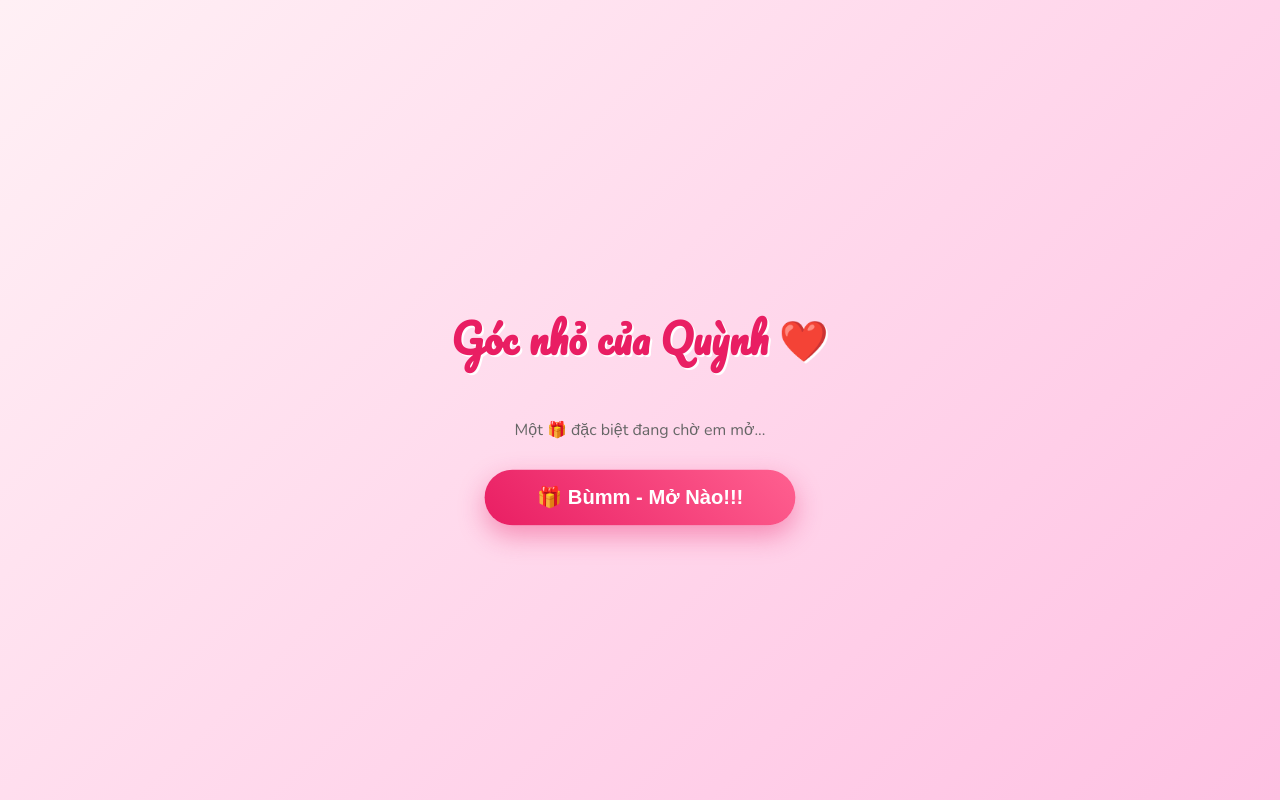
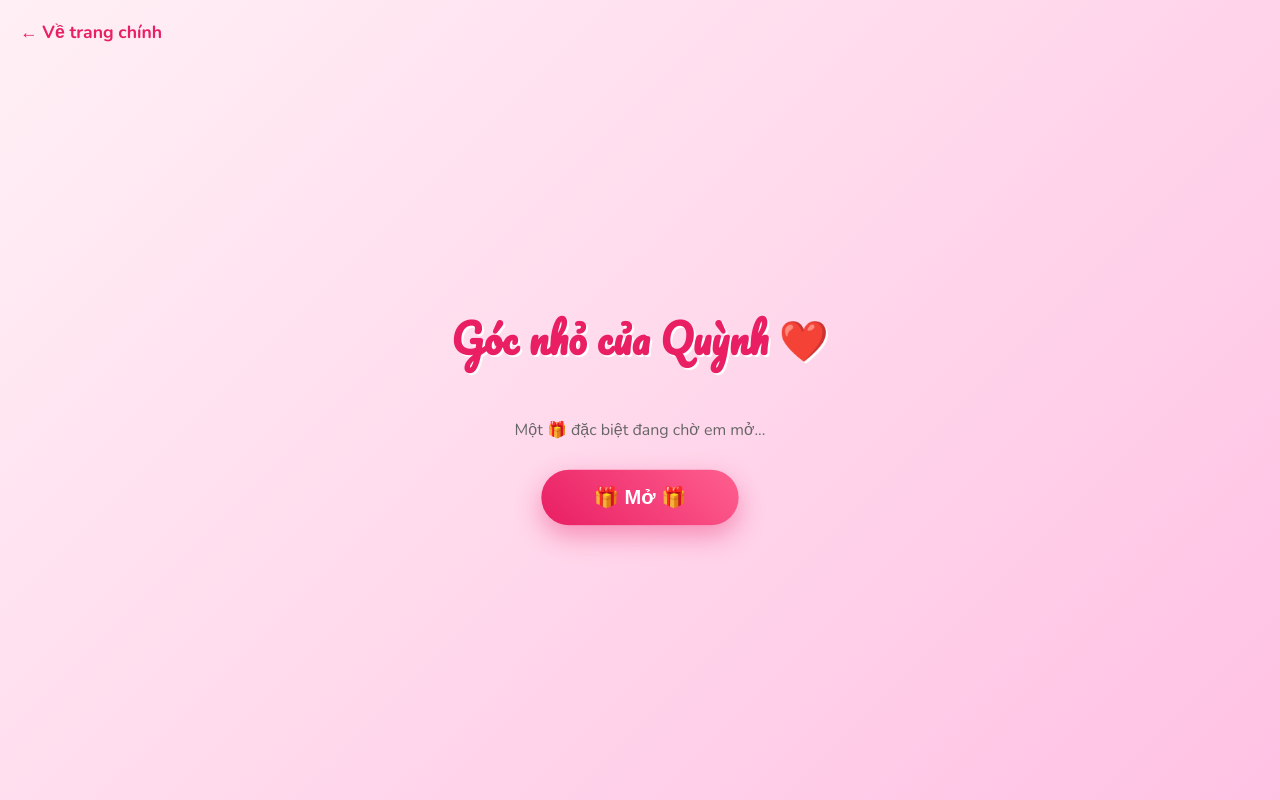
Before and after one commit to datnikon/quynh, a plain HTML site: page album/index.html in a window 1280 px wide. Drawn offline with nearby package versions, Linux system fonts and the light colour scheme.

Commit message:
Update index.html

```diff
--- a/album/index.html
+++ b/album/index.html
@@ -37,7 +37,7 @@
     <link rel="stylesheet" href="album-style.css" />
   </head>
   <body>
-    <!-- <a href="/index.html" class="nav-back">← Về trang chính</a> -->
+        <a href="https://datnikon.github.io/quynh/" class="nav-back">← Về trang chính</a>
 
     <div id="bg-hearts"></div>
 
@@ -46,7 +46,7 @@
       <p style="color: #666; margin-bottom: 30px">
         Một 🎁 đặc biệt đang chờ em mở...
       </p>
-      <button id="open-btn" class="open-btn">🎁 Bùmm - Mở Nào!!!</button>
+      <button id="open-btn" class="open-btn">🎁 Mở 🎁</button>
     </div>
 
     <div id="gallery-container" class="gallery-container">
```
